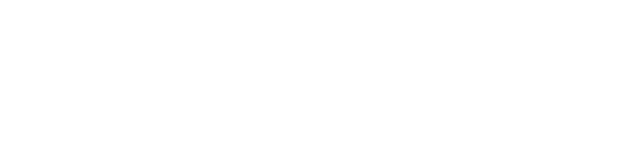
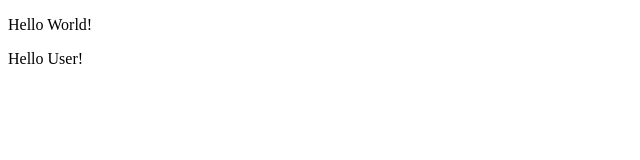
Before and after one commit to pain-despair/studying, a plain HTML site: page index.html in a window 1280 px wide. Shown: the whole page, without its empty margins (0-640 px from the left). Drawn offline with Linux system fonts and the light colour scheme.

Commit message:
span has been added

```diff
--- a/index.html
+++ b/index.html
@@ -7,6 +7,7 @@
     <title>Document</title>
 </head>
 <body>
-
+    <p>Hello World!</p>
+    <span>Hello User!</span>
 </body>
 </html>
```
